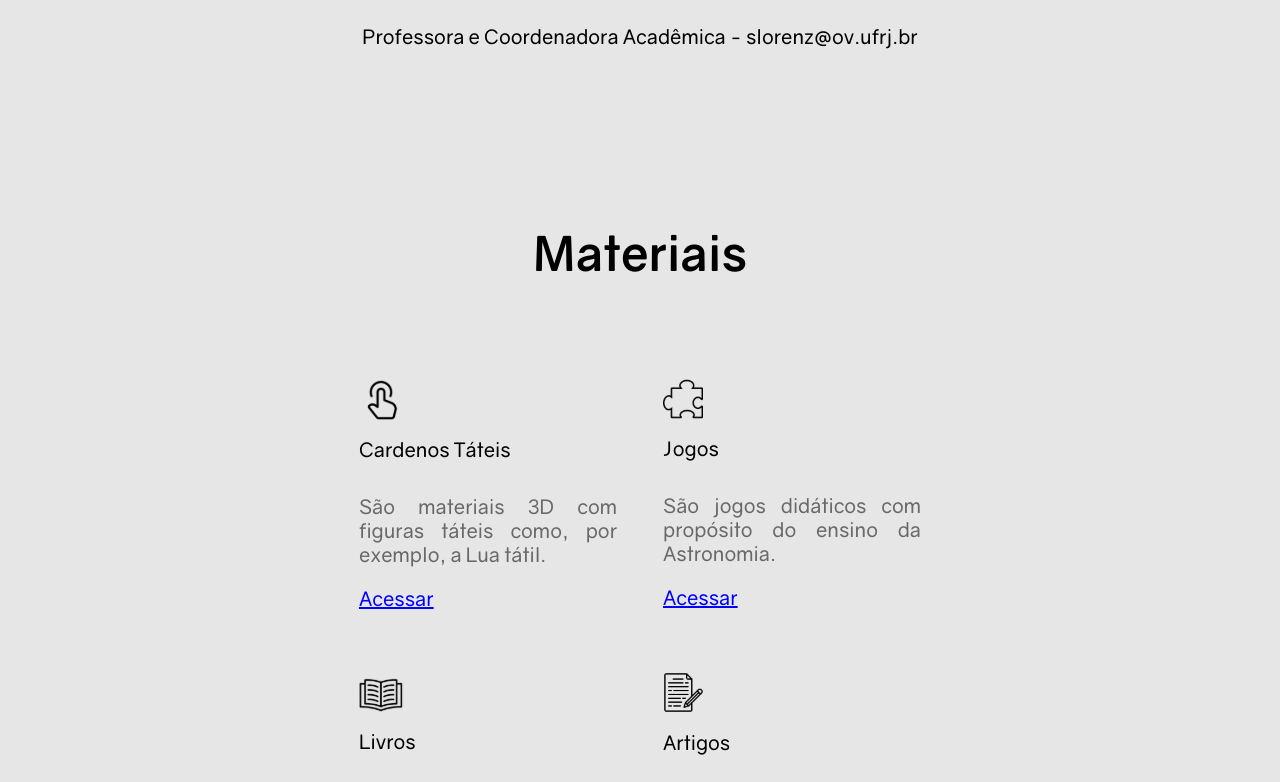
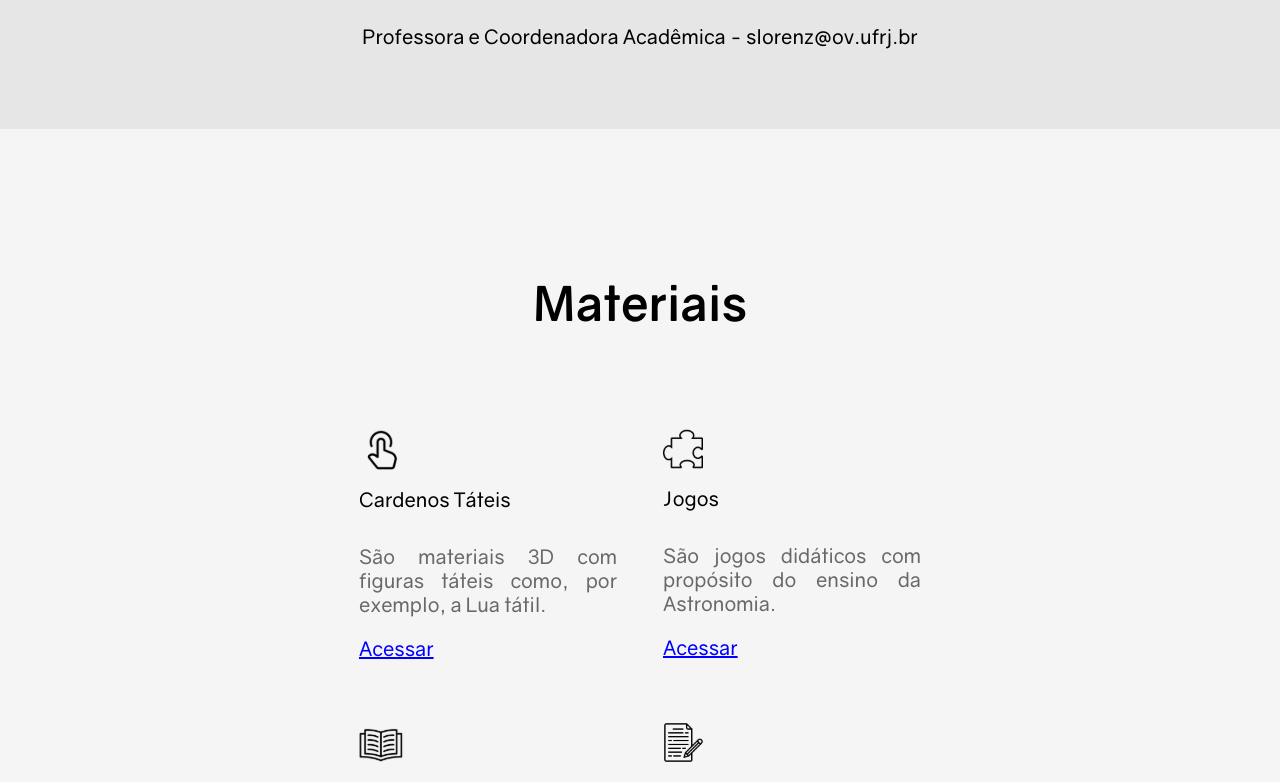
Before and after one commit to Universo-Acessivel/universo-acessivel, a React (Create React App) app: page / in a window 1280 px wide. Shown: the part 1180-1962 px from the top of the page. Built offline with nearby package versions, Linux system fonts and the light colour scheme.

Commit message:
feat: background collor and rewrapping

```diff
--- a/src/components/Files/Files.css
+++ b/src/components/Files/Files.css
@@ -1,15 +1,23 @@
 /* Estilos padrão para o files-container */
+.files-wrapper {
+    background-color: whitesmoke;
+    padding-top: 50px;
+    padding-bottom: 50px;
+}
 .files-container {
     display: flex;
     justify-content: center;
     align-items: center;
     padding: 5% 20% 0% 20%;
+    background-color: whitesmoke;
 }
 
 .files-title{
+    padding-top: 0;
     font-size: 48px;
     font-family: 'Gravity-Bold';
     text-align: center;
+    background-color: whitesmoke;
 }
 
 /* Estilos para telas com largura até 1350px */
--- a/src/components/Files/Files.js
+++ b/src/components/Files/Files.js
@@ -9,7 +9,7 @@ import Article from '../.././assets/Article-Icon.svg'
 
 function Files(){
   return (
-    <React.Fragment>
+    <div className='files-wrapper'>
       <div className='files-title'>Materiais</div>
         <div className='files-container'>
           <Material
@@ -47,7 +47,7 @@ function Files(){
               downloadLink="" // link do drive
           />
       </div>
-    </React.Fragment>
+    </div>
   );
 };
 
```
